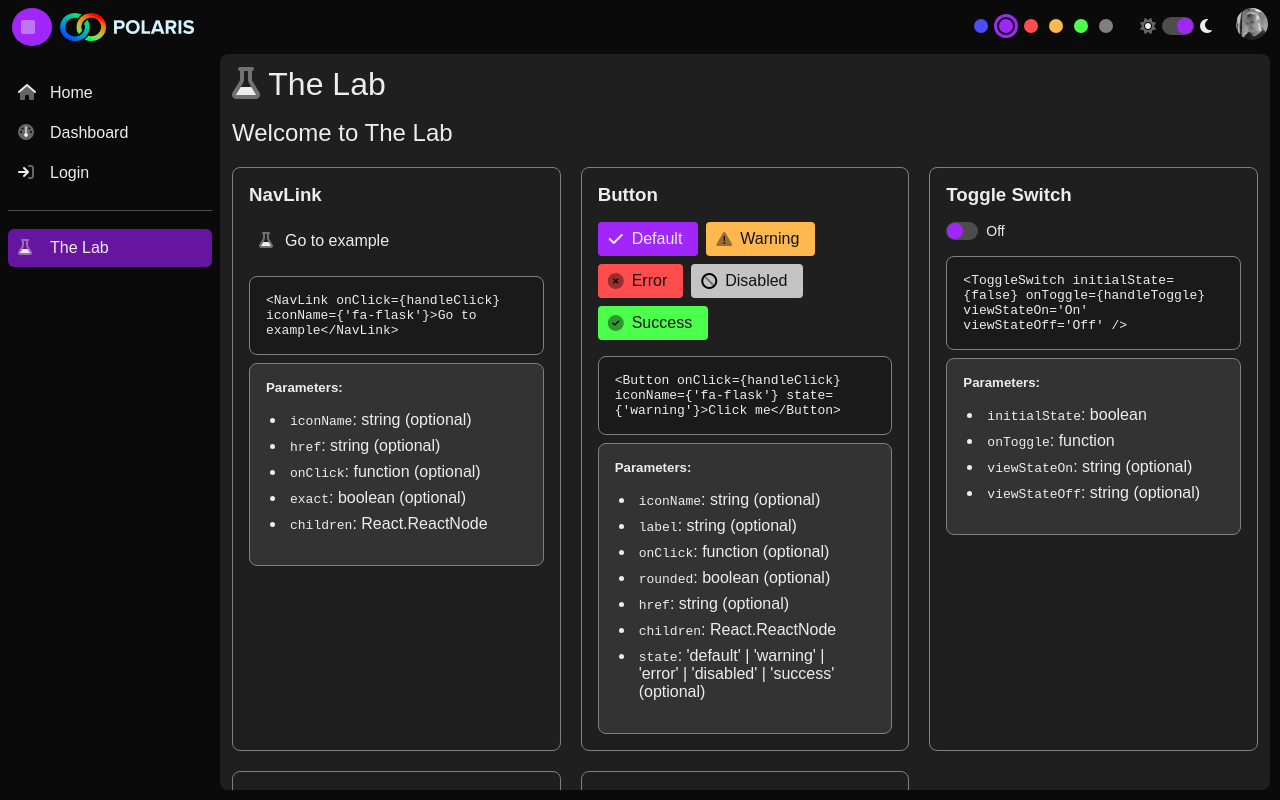
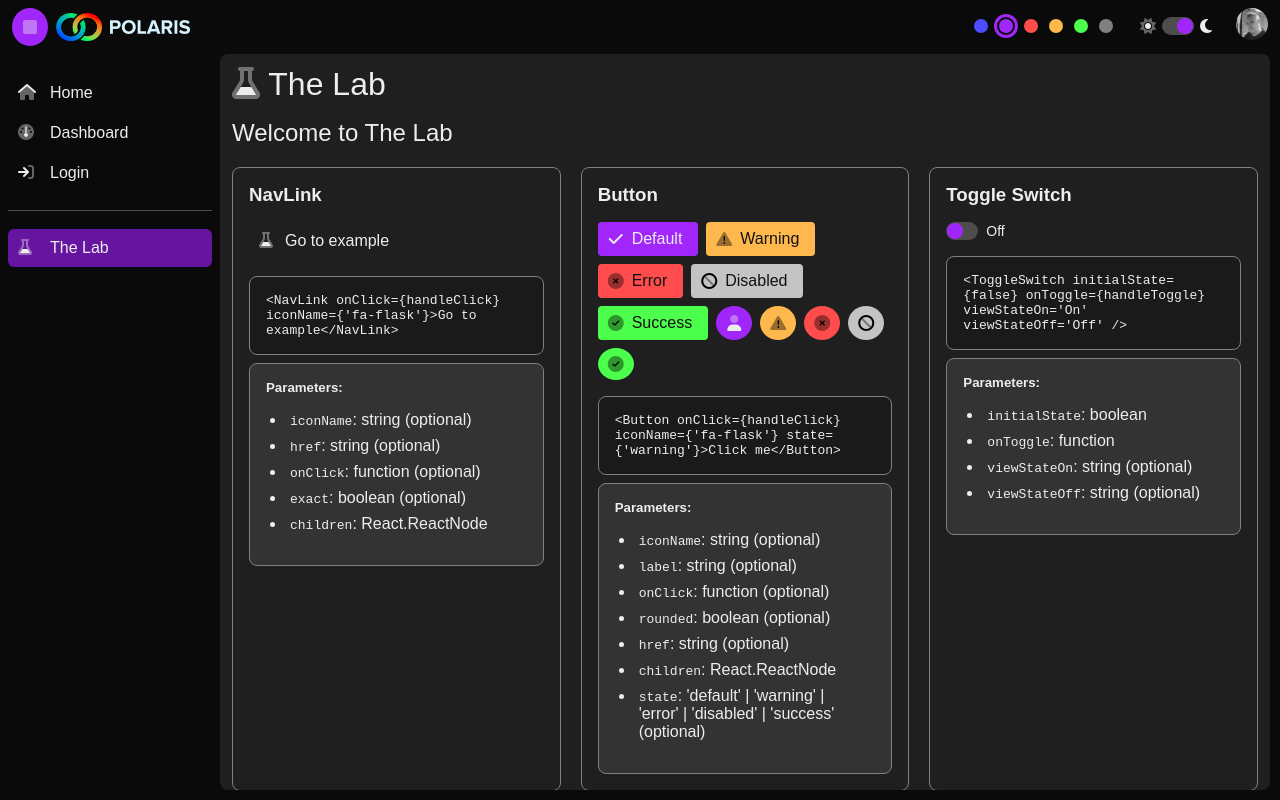
Before and after one commit to neofuture/polaris-nextjs, a Next.js app: page /app/the-lab in a window 1280 px wide. Built offline with nearby package versions, Linux system fonts and the light colour scheme; no server answers.

Commit message:
Buttons in lab

```diff
--- a/src/app/app/the-lab/page.tsx
+++ b/src/app/app/the-lab/page.tsx
@@ -31,11 +31,11 @@ function TheLab() {
     };
 
     const openModal = (modalName: string) => {
-        setModalStates(prevState => ({ ...prevState, [modalName]: true }));
+        setModalStates(prevState => ({...prevState, [modalName]: true}));
     };
 
     const closeModal = (modalName: string) => {
-        setModalStates(prevState => ({ ...prevState, [modalName]: false }));
+        setModalStates(prevState => ({...prevState, [modalName]: false}));
     };
 
     return (
@@ -79,6 +79,18 @@ function TheLab() {
                                     state={'disabled'}>Disabled</Button>
                             <Button onClick={() => alert('Success Button clicked!')} iconName={'fa-check-circle'}
                                     state={'success'}>Success</Button>
+
+                            <Button onClick={() => alert('Rounded Button clicked!')} iconName={'fa-user'}
+                                    rounded={true}></Button>
+                            <Button onClick={() => alert('Rounded Button clicked!')}
+                                    iconName={'fa-exclamation-triangle'} state={'warning'} rounded={true}></Button>
+                            <Button onClick={() => alert('Rounded Button clicked!')} iconName={'fa-times-circle'}
+                                    state={'error'} rounded={true}></Button>
+                            <Button onClick={() => alert('Rounded Button clicked!')} iconName={'fa-ban'}
+                                    state={'disabled'} rounded={true}></Button>
+                            <Button onClick={() => alert('Rounded Button clicked!')} iconName={'fa-check-circle'}
+                                    state={'success'} rounded={true}></Button>
+
                         </div>
                     </div>
                     <div className={styles.documentationBox}>
@@ -158,15 +170,19 @@ function TheLab() {
                 <div className={styles.section}>
                     <h3>Modal</h3>
                     <div className={styles['flex-buttons']}>
-                        <Button onClick={() => openModal('isFirstModalOpen')} iconName='fa-up-right-from-square'>Open First
+                        <Button onClick={() => openModal('isFirstModalOpen')} iconName='fa-up-right-from-square'>Open
+                            First
                             Model</Button>
                         <Button onClick={() => openModal('isSecondModalOpen')} iconName='fa-up-right-from-square'>Open
                             Second Modal (No close button)</Button>
-                        <Button onClick={() => openModal('isThirdModalOpen')} iconName='fa-up-right-from-square'>Open Third
+                        <Button onClick={() => openModal('isThirdModalOpen')} iconName='fa-up-right-from-square'>Open
+                            Third
                             Modal (Blur close blocked)</Button>
-                        <Button onClick={() => openModal('isFourthModalOpen')} iconName='fa-up-right-from-square'>Open Fourth
+                        <Button onClick={() => openModal('isFourthModalOpen')} iconName='fa-up-right-from-square'>Open
+                            Fourth
                             Modal (Auto close 5 seconds)</Button>
-                        <Button onClick={() => openModal('isFifthModalOpen')} iconName='fa-up-right-from-square'>Open Fifth
+                        <Button onClick={() => openModal('isFifthModalOpen')} iconName='fa-up-right-from-square'>Open
+                            Fifth
                             Modal (Auto close 20 seconds, with close)</Button>
 
                     </div>
--- a/src/components/microcomponents/button/button.module.css
+++ b/src/components/microcomponents/button/button.module.css
@@ -32,6 +32,7 @@
 
 .rounded {
     border-radius: 50%;
+    padding: 8px;
 }
 
 .button.warning {
```
